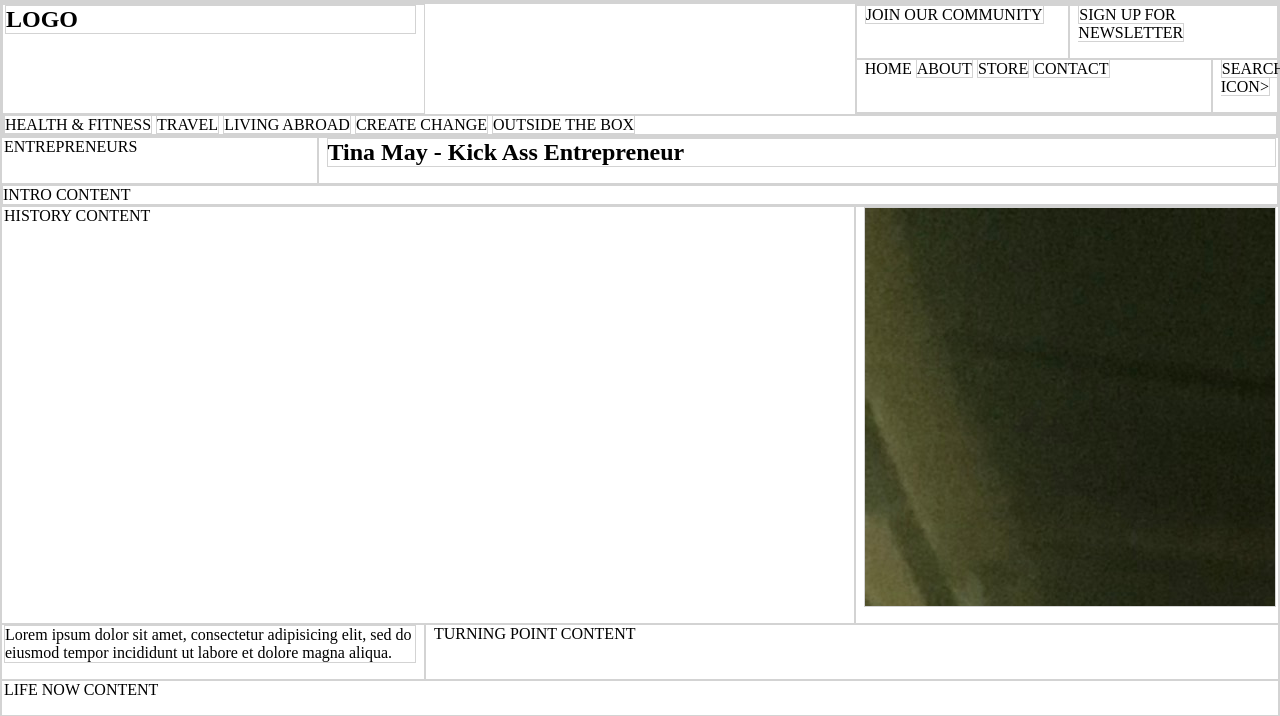
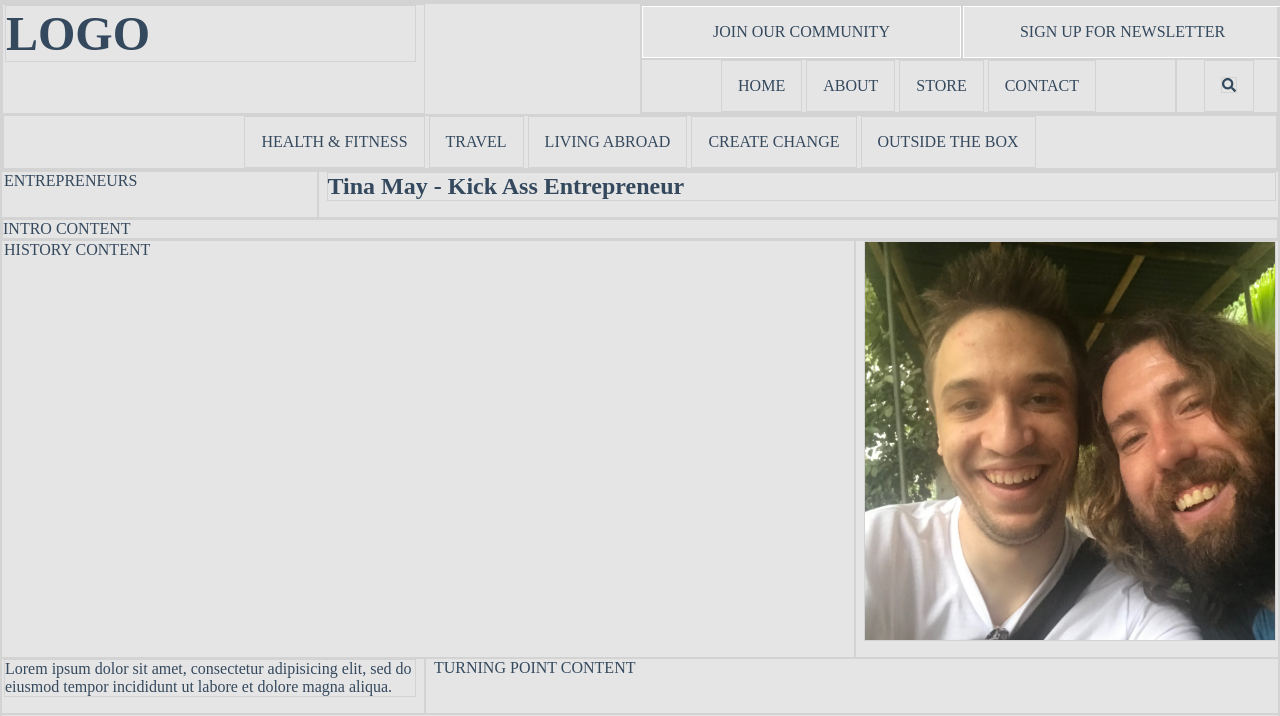
Before and after one commit to rustch33/BigKahuna, a Jekyll site: the page built from article.html, in a window 1280 px wide, cut to the strip 0-716 px from the top of the page. Built offline with Jekyll 4.4.1, drawn with Linux system fonts in a browser that asks for light colours; nearby versions of some CDN libraries; some of the changed text lies outside the part shown.

Commit message:
Morning Saturday 3/3

```diff
--- a/_layouts/default.html
+++ b/_layouts/default.html
@@ -1,30 +1,34 @@
 <!DOCTYPE html>
   <html>
     <head>
+      <script defer src="https://use.fontawesome.com/releases/v5.0.8/js/all.js"></script>
       <link rel="stylesheet" href="styles/gridlex.css" type="text/css">
       <link rel="stylesheet" href="styles/style.css" type="text/css">
     </head>
+    <body>
 <!--Header same across all pages (possibly smaller)-->
     <header>
       <section class="grid-spaceBetween">
-        <div class="col-4">
+        <div class="col-4 logo">
           <h1>LOGO</h1>
         </div>
-        <div class="col-4 grid">
+        <div class="col-6 grid-noGutter">
           <div class="col-6">
-            <a class="button">JOIN OUR COMMUNITY</a>
+            <a href="#" class="button box">JOIN OUR COMMUNITY</a>
           </div>
           <div class="col-6">
-            <a class="button">SIGN UP FOR NEWSLETTER</a>
+            <a class="button box">SIGN UP FOR NEWSLETTER</a>
           </div>
-          <div class="col-10"
+          <div class="col-10">
             <a class="button">HOME</a>
             <a class="button">ABOUT</a>
             <a class="button">STORE</a>
             <a class="button">CONTACT</a>
           </div>
           <div class="col-2">
-            <a class="button">SEARCH ICON></a>
+            <a class="button">
+              <i class="fas fa-search"></i>
+            </a>
           </div>
         </div>
       </section>
@@ -44,22 +48,23 @@
       </section>
     </header>
 
-    <!--Content goes here-->
+
     {{content}}
+
 
     <!--Footer same across all pages-->
     <footer>
       <section class="grid">
-        <div class="col-4">
+        <div class="col-2">
           <h1>LOGO</h1>
         </div>
-        <div class="col-4">
-          <a class="button">INSTAGRAM ICON</a>
-          <a class="button">FACEBOOK ICON</a>
-          <a class="button">TWITTER ICON</a>
-          <a class="button">SNAPCHAT ICON</a>
+        <div class="col-6">
+          <a class="button">INSTAGRAM</a>
+          <a class="button">FACEBOOK</a>
+          <a class="button">TWITTER</a>
+          <a class="button">SNAPCHAT</a>
         </div>
-        <div class="col-4">
+        <div class="col-4 footer-nav">
           <a class="button">HOME</a>
           <a class="button">ABOUT</a>
           <a class="button">CONTACT</a>
@@ -69,4 +74,5 @@
     </footer>
 
 
+  </body>
   </html>
--- a/styles/style.css
+++ b/styles/style.css
@@ -1,11 +1,90 @@
+/* Website Fonts: Baskerville
+   Website Colours: List colour hex codes here for reference */
+
+/* CSS RESET*/
 *{
   margin: 0;
   padding: 0;
   box-sizing: border-box;
   border: 1px solid lightgrey;
-  background-color:
+}
+/* GENERAL HELPER CLASSES*/
+
+.tall {
+  min-height: 100vh;
 }
 
+.med-height {
+  min-height: 50vh;
+}
+
+.short {
+  min-height: 30vh;
+}
+.text-left {
+  text-align: left;
+}
+.text-right {
+  text-align: right;
+}
+.text-center {
+  text-align: center;
+}
+.no-padding {
+  padding: 0;
+}
+/*CAN DO BACKGROUND CLASSES LIKE THESE
+.light-bg {
+background-color:
+.dark-bg {
+background-color:
+.lighfeatured-bg {
+background-color:
+}
+*/
+
+/* UNIVERSAL STYLES*/
+
+body {
+    background-color: #e6e5e5;
+    color: #34495e;
+    font-family: 'Baskerville', Serif;
+  }
+
+  /*LAYOUT*/
+
+  /* TYPEOGRAPHY*/
+  a {
+    text-decoration: none;
+    color: inherit;
+  }
+
+/* GENERAL STYLES*/
+
+/* HEADER & FOOTER*/
+
+header, footer {
+  text-align: center;
+}
+.logo {
+  font-size: 2rem;
+}
+h1 {
+  text-align: left;
+}
+.button.box {
+ display: block;
+ border: 1.5px solid white;
+}
+a.button {
+  font-size: 1rem;
+}
 .bg-img {
   min-height: 400px;
+  background-size: cover;
+  background-position: center;
 }
+.button {
+  padding: 1rem;
+  display: inline-block;
+}
```
Also changed, not shown: index.html (+28 -18 lines), 4 other files.
